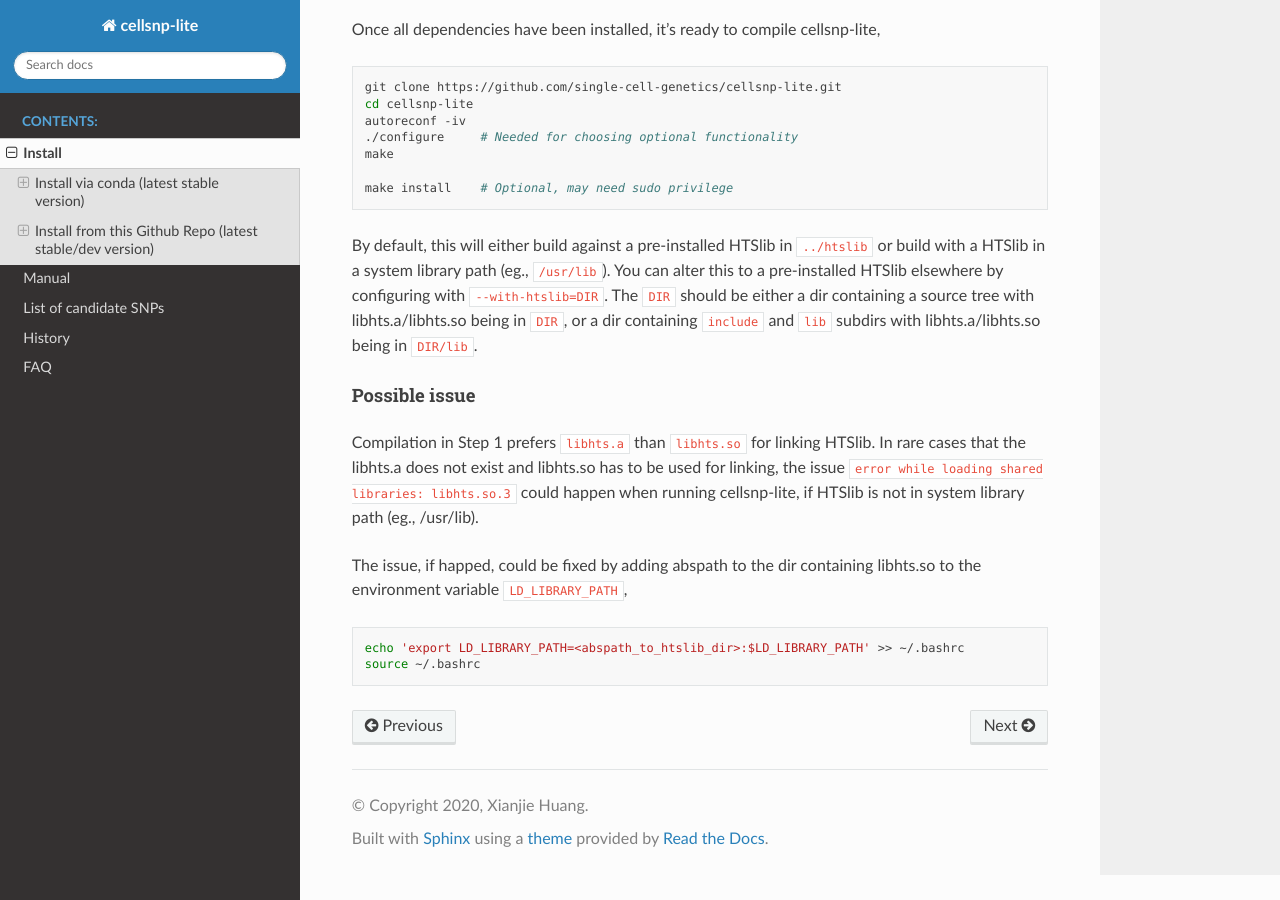
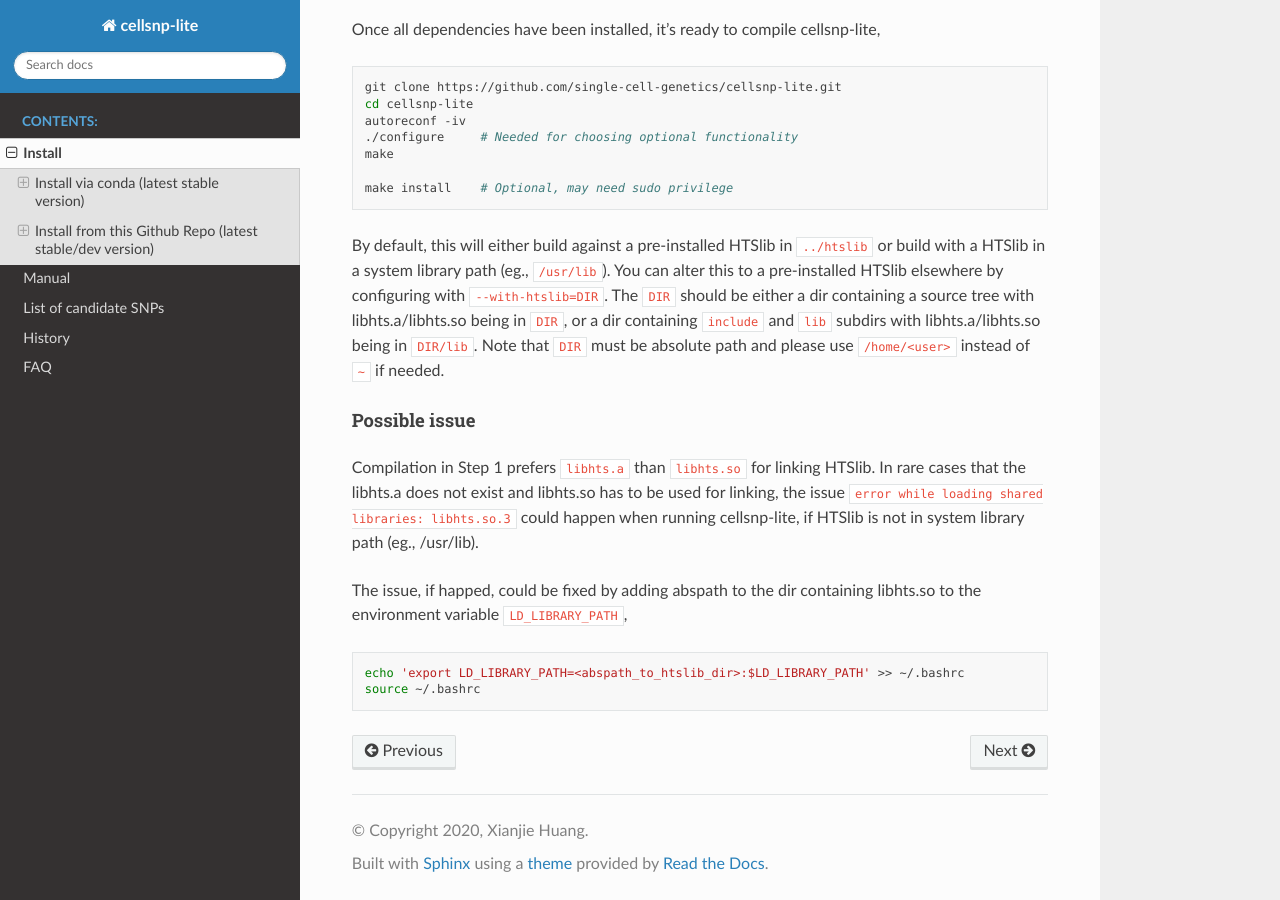
Before and after one commit to single-cell-genetics/cellsnp-lite, a Sphinx documentation site: the page built from doc/install.rst, in a window 1280 px wide and 900 px high, scrolled down 1440 px. Built offline with Sphinx 7.4.7 and the Read the Docs theme 2.0.0, drawn with Linux system fonts in a browser that asks for light colours.

Commit message:
install: small update

```diff
--- a/doc/install.rst
+++ b/doc/install.rst
@@ -83,7 +83,8 @@ or build with a HTSlib in a system library path (eg., ``/usr/lib``). You can alt
 this to a pre-installed HTSlib elsewhere by configuring with ``--with-htslib=DIR``.
 The ``DIR`` should be either a dir containing a source tree with libhts.a/libhts.so
 being in ``DIR``, or a dir containing ``include`` and ``lib`` subdirs with
-libhts.a/libhts.so being in ``DIR/lib``.
+libhts.a/libhts.so being in ``DIR/lib``. Note that ``DIR`` must be absolute path and
+please use ``/home/<user>`` instead of ``~`` if needed.
 
 Possible issue
 **************
```
